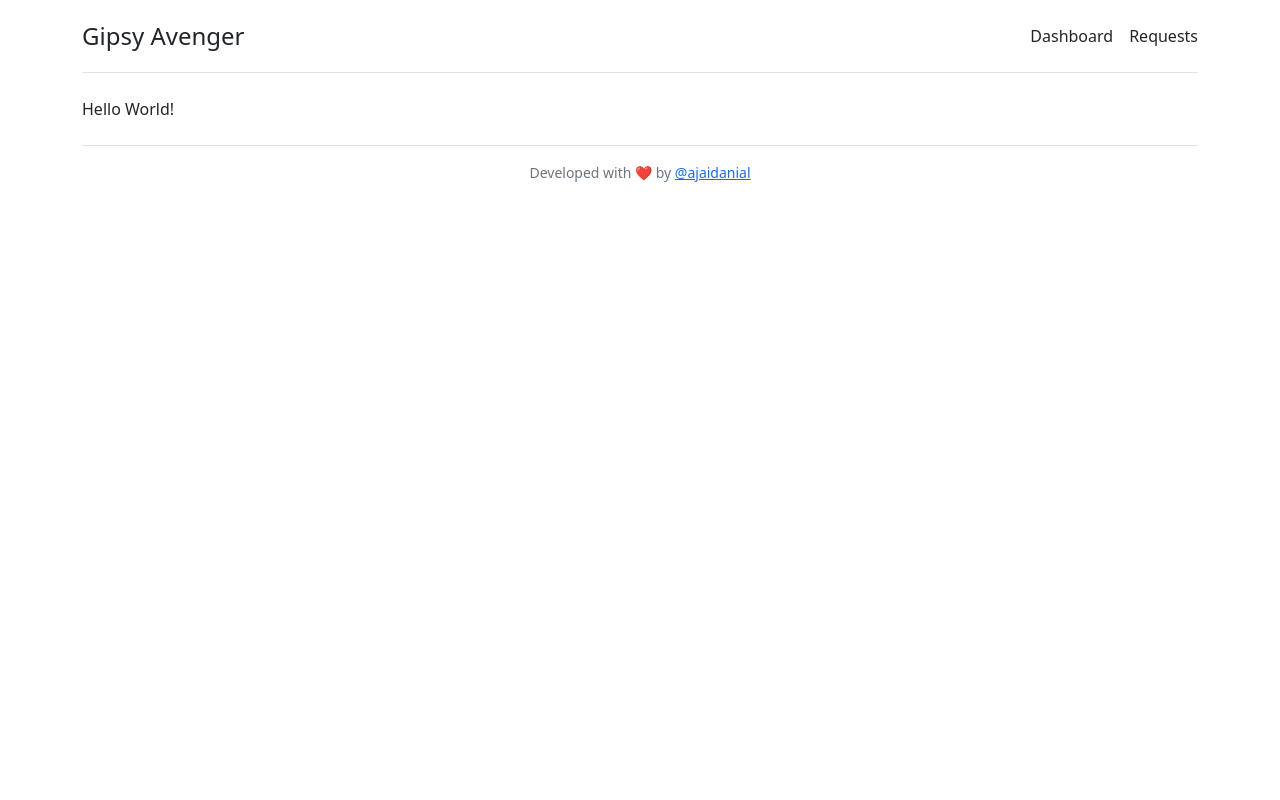
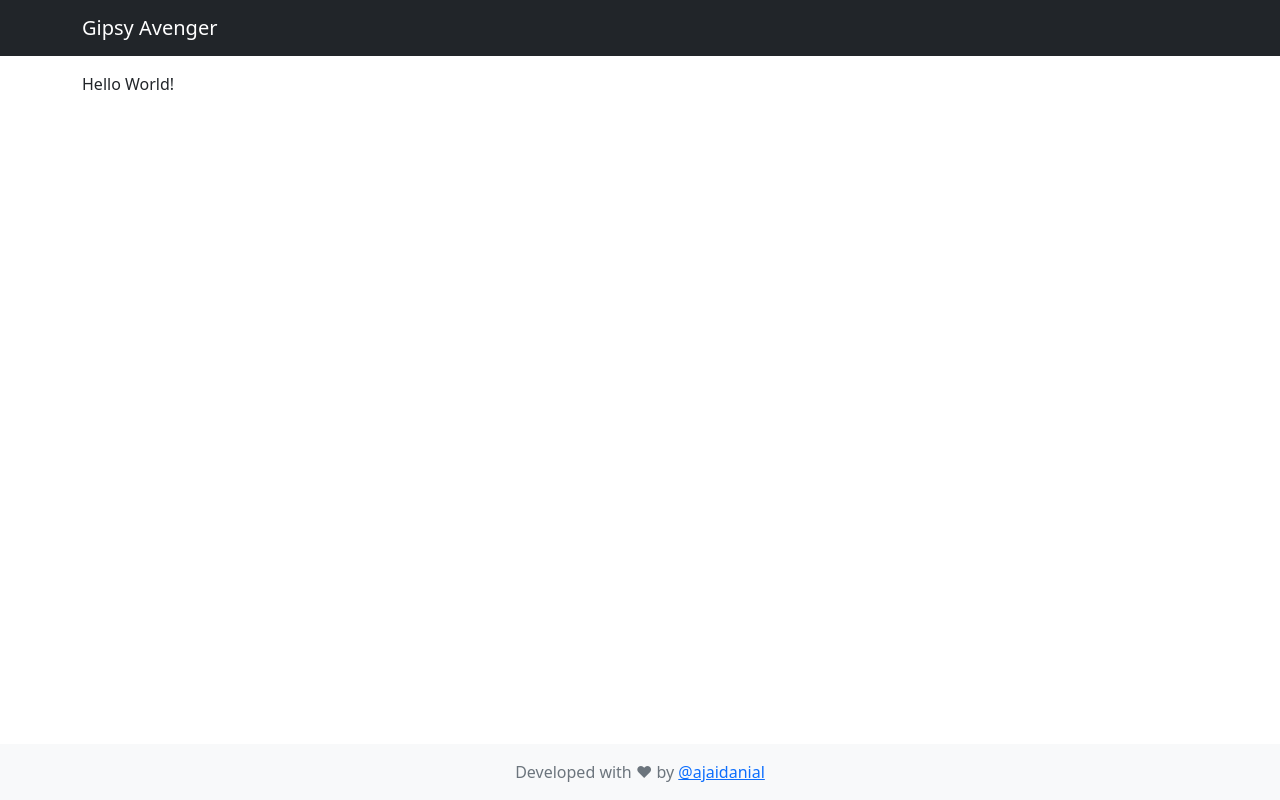
Before and after one commit to ajaidanial/gipsy_avenger, a Django app: page /dashboard/ in a window 1280 px wide. Run offline with Django 4.2, Linux system fonts and the light colour scheme.

Commit message:
added layout

```diff
--- a/app/templates/layout_main.html
+++ b/app/templates/layout_main.html
@@ -1,49 +1,63 @@
-<!DOCTYPE html>
-<html lang="en">
+<!doctype html>
+<html lang="en" class="h-100">
 
 <head>
-    <meta charset="utf-8" />
-    <meta name="viewport" content="width=device-width, initial-scale=1" />
+    <meta charset="utf-8">
+    <meta name="viewport" content="width=device-width, initial-scale=1">
+    <meta name="generator" content="Hugo 0.98.0">
     <title>{{ app_title }}</title>
-    <link href="https://cdn.jsdelivr.net/npm/bootstrap@5.2.0-beta1/dist/css/bootstrap.min.css" rel="stylesheet" />
+
+    <link href="https://cdn.jsdelivr.net/npm/bootstrap@5.2.0-beta1/dist/css/bootstrap.min.css" rel="stylesheet">
+
 </head>
 
-<body>
-    <div class="container py-3">
+<body class="d-flex flex-column h-100">
+
+    <!-- top navigation -->
     <header>
-            <div class="d-flex flex-column flex-md-row align-items-center pb-3 mb-4 border-bottom">
+        <nav class="navbar navbar-expand-md navbar-dark fixed-top bg-dark">
+            <div class="container">
+                <a class="navbar-brand" href="{% url 'dashboard_page_view' %}">{{ app_title }}</a>
 
-                <a href="{% url 'dashboard_page_view' %}"
-                    class="d-flex align-items-center text-dark text-decoration-none">
-                    <span class="fs-4">{{ app_title }}</span>
-                </a>
+                <button class="navbar-toggler" type="button" data-bs-toggle="collapse" data-bs-target="#navbarCollapse"
+                    aria-expanded="false">
+                    <span class="navbar-toggler-icon"></span>
+                </button>
 
-                <nav class="d-inline-flex mt-2 mt-md-0 ms-md-auto">
-                    <a class="me-3 py-2 text-dark text-decoration-none" href="{% url 'dashboard_page_view' %}">
-                        Dashboard
-                    </a>
-                    <a class="py-2 text-dark text-decoration-none" href="#">
-                        Requests
-                    </a>
+                <div class="collapse navbar-collapse" id="navbarCollapse">
+                    <ul class="navbar-nav ms-auto mb-2 mb-md-0">
+
+                        {% for link in navbar_links %}
+                        <li class="nav-item">
+                            <a class="nav-link {% if request.path == link.url %}active{% endif %}"
+                                href="{{ link.url }}">{{ link.display }}</a>
+                        </li>
+                        {% endfor %}
+
+                    </ul>
+                </div>
+            </div>
         </nav>
-            </div>
     </header>
 
+    <main class="flex-shrink-0 py-4">
+        <div class="container pt-5">
             {% block main_content %}
             {% endblock %}
+        </div>
+    </main>
 
-        <footer class="pt-3 mt-4 border-top">
-            <div class="row">
-                <div class="col-12 text-center">
-                    <small class="d-block text-muted">
-                        Developed with ❤️ by <a href="{{ my_portfolio_url }}" target="_blank">@{{ my_username }}</a>
-                    </small>
+    <!-- footer -->
+    <footer class="footer mt-auto py-3 bg-light">
+        <div class="container">
+            <div class="text-muted text-center">
+                Developed with ❤ by <a href="{{ my_portfolio_url }}" target="_blank">@{{ my_username }}</a>
             </div>
         </div>
     </footer>
-    </div>
 
     <script src="https://cdn.jsdelivr.net/npm/bootstrap@5.2.0-beta1/dist/js/bootstrap.bundle.min.js"></script>
+
 </body>
 
 </html>
```
Lines whose indentation alone changed are shown as unchanged.
